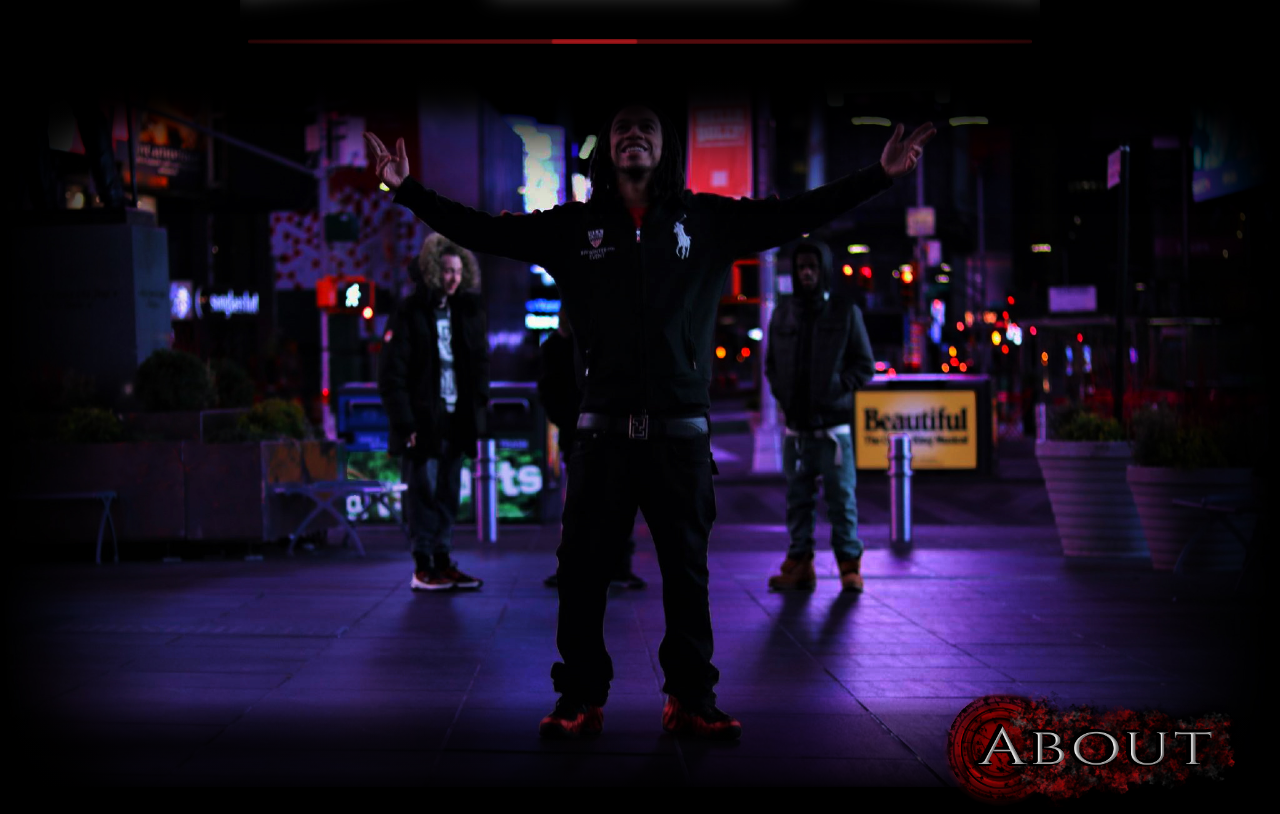
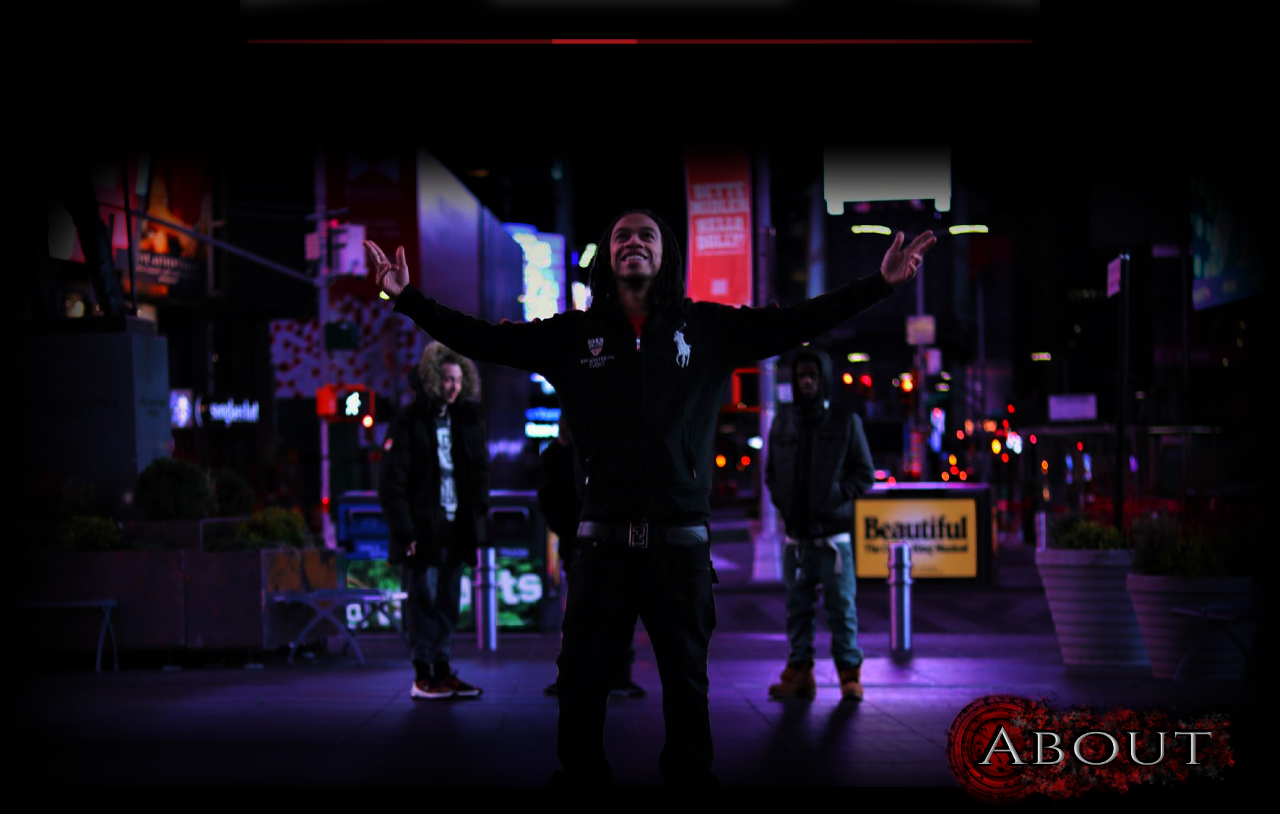
Before and after one commit to brandonmitchell217/VetOfficial, a plain HTML site: page index.html in a window 1280 px wide. Shown: the part 1299-2113 px from the top of the page. Drawn offline with nearby package versions, Linux system fonts and the light colour scheme.

Commit message:
Attempt to fix landscape query #2

```diff
--- a/queries.css
+++ b/queries.css
@@ -17,6 +17,15 @@
   .instaOuter div a {
     width: 125px;
     height: 175px;
+  }
+}
+@media only screen and (orientation: landscape) {
+  .mainLanding,
+  .aboutLanding {
+    background-attachment: scroll;
+  }
+  .aboutLanding {
+    background-position: center -20%;
   }
 }
 @media (min-width: 320px) and (max-width: 425px) {
```
